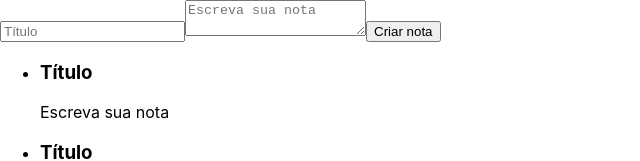
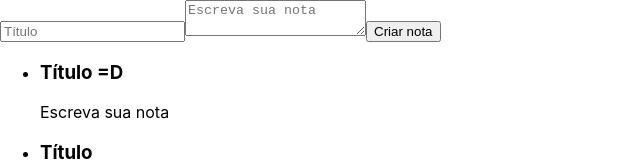
Before and after one commit to brunoamil/react-ceep, a React (Create React App) app: page / in a window 1280 px wide. Shown: the top 161 px of the page, without its empty margins (0-640 px from the left). Built offline with nearby package versions, Linux system fonts and the light colour scheme.

Commit message:
subindo a branch develop

```diff
--- a/src/components/ListaDeNotas.jsx
+++ b/src/components/ListaDeNotas.jsx
@@ -7,7 +7,7 @@ export default class ListaDeNotas extends Component {
         <li>
           <section>
             <header>
-              <h3>Título</h3>
+              <h3>Título =D</h3>
             </header>
             <p>Escreva sua nota</p>
           </section>
```
